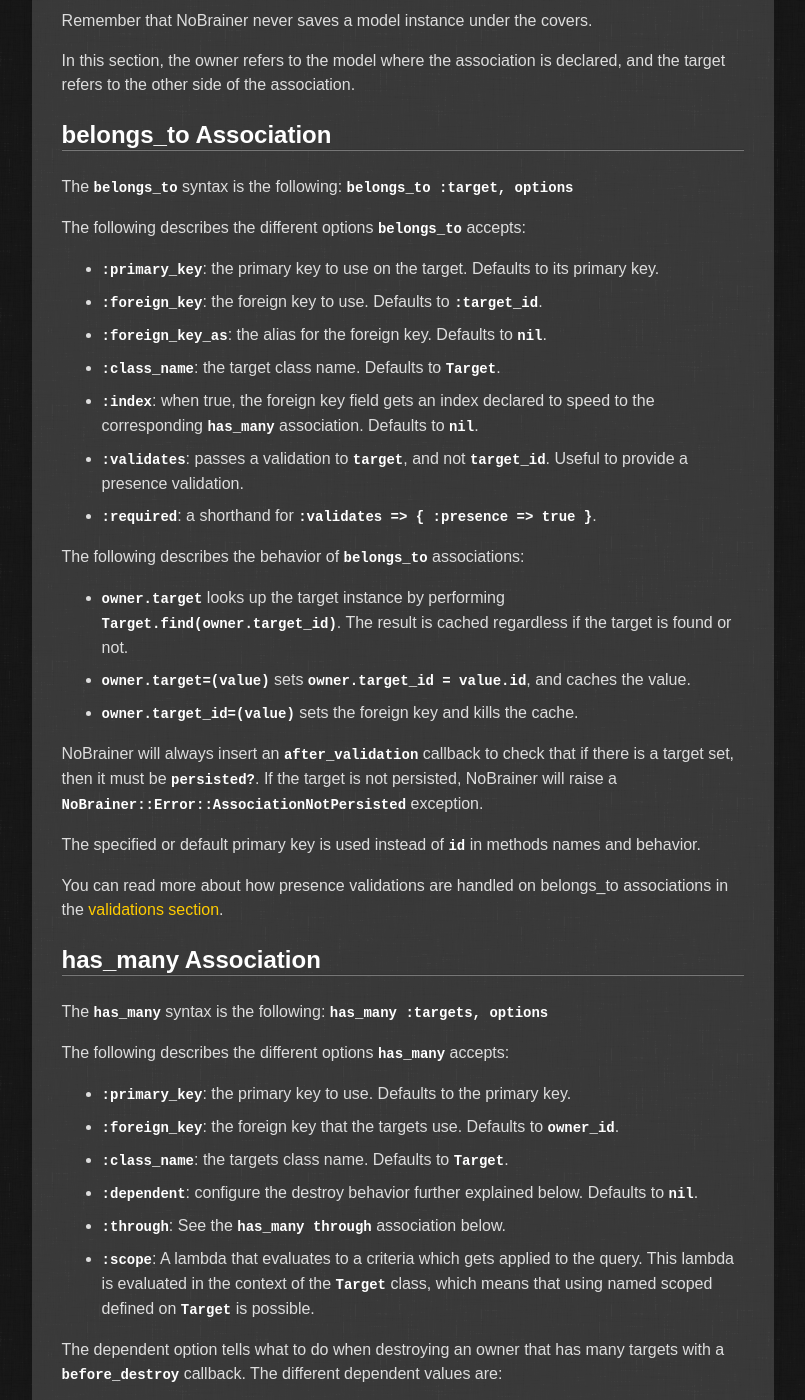
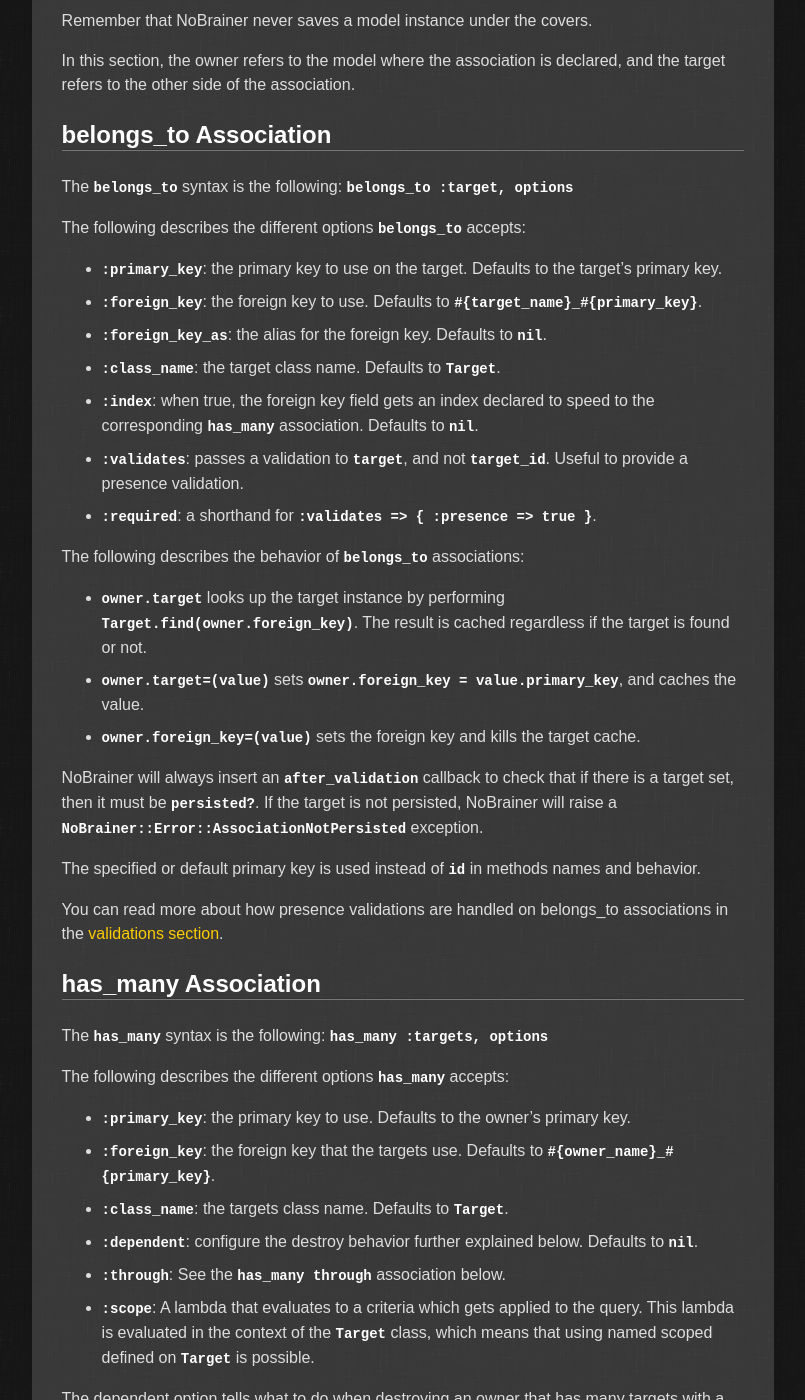
Before and after one commit to NoBrainerORM/nobrainer.io, a Jekyll site: the page built from docs/associations.md, in a window 1280 px wide and 1400 px high, scrolled down 469 px. Shown: the whole window, without its empty margins (335-1140 px from the left). Built offline with Jekyll 4.4.1, drawn with Linux system fonts in a browser that asks for light colours; comment, search, counter and statistics services are not loaded; some of the changed text lies outside the part shown.

Commit message:
primary key association updates

```diff
--- a/docs/associations.md
+++ b/docs/associations.md
@@ -24,8 +24,8 @@
 The `belongs_to` syntax is the following: `belongs_to :target, options`
 
 The following describes the different options `belongs_to` accepts:
-* `:primary_key`: the primary key to use on the target. Defaults to its primary key.
-* `:foreign_key`: the foreign key to use. Defaults to `:target_id`.
+* `:primary_key`: the primary key to use on the target. Defaults to the target's primary key.
+* `:foreign_key`: the foreign key to use. Defaults to `#{target_name}_#{primary_key}`.
 * `:foreign_key_as`: the alias for the foreign key. Defaults to `nil`.
 * `:class_name`: the target class name. Defaults to `Target`.
 * `:index`: when true, the foreign key field gets an index declared to speed to
@@ -37,9 +37,9 @@
 The following describes the behavior of `belongs_to` associations:
 
 * `owner.target` looks up the target instance by performing
-  `Target.find(owner.target_id)`. The result is cached regardless if the target is found or not.
-* `owner.target=(value)` sets `owner.target_id = value.id`, and caches the value.
-* `owner.target_id=(value)` sets the foreign key and kills the cache.
+  `Target.find(owner.foreign_key)`. The result is cached regardless if the target is found or not.
+* `owner.target=(value)` sets `owner.foreign_key = value.primary_key`, and caches the value.
+* `owner.foreign_key=(value)` sets the foreign key and kills the target cache.
 
 NoBrainer will always insert an `after_validation` callback to check that if there
 is a target set, then it must be `persisted?`. If the target is not persisted,
@@ -56,8 +56,8 @@
 The `has_many` syntax is the following: `has_many :targets, options`
 
 The following describes the different options `has_many` accepts:
-* `:primary_key`: the primary key to use. Defaults to the primary key.
-* `:foreign_key`: the foreign key that the targets use. Defaults to `owner_id`.
+* `:primary_key`: the primary key to use. Defaults to the owner's primary key.
+* `:foreign_key`: the foreign key that the targets use. Defaults to `#{owner_name}_#{primary_key}`.
 * `:class_name`: the targets class name. Defaults to `Target`.
 * `:dependent`: configure the destroy behavior further explained below. Defaults
   to `nil`.
@@ -88,7 +88,7 @@
   matching `belongs_to` associations to `instance`, with or without eager
   loading.
 
-* `instance.targets` returns the criteria `Target.where(foreign_key => owner.id)`,
+* `instance.targets` returns the criteria `Target.where(foreign_key => owner.primary_key)`,
   which is cached. This means that you will always get the same instance of
   criteria on a given instance, which will cache enumerated documents.
   When a custom `:scope` is defined, the custom scope is evaluated in the
```
Also changed, not shown: docs/changelog.md (+5 -0 lines).
